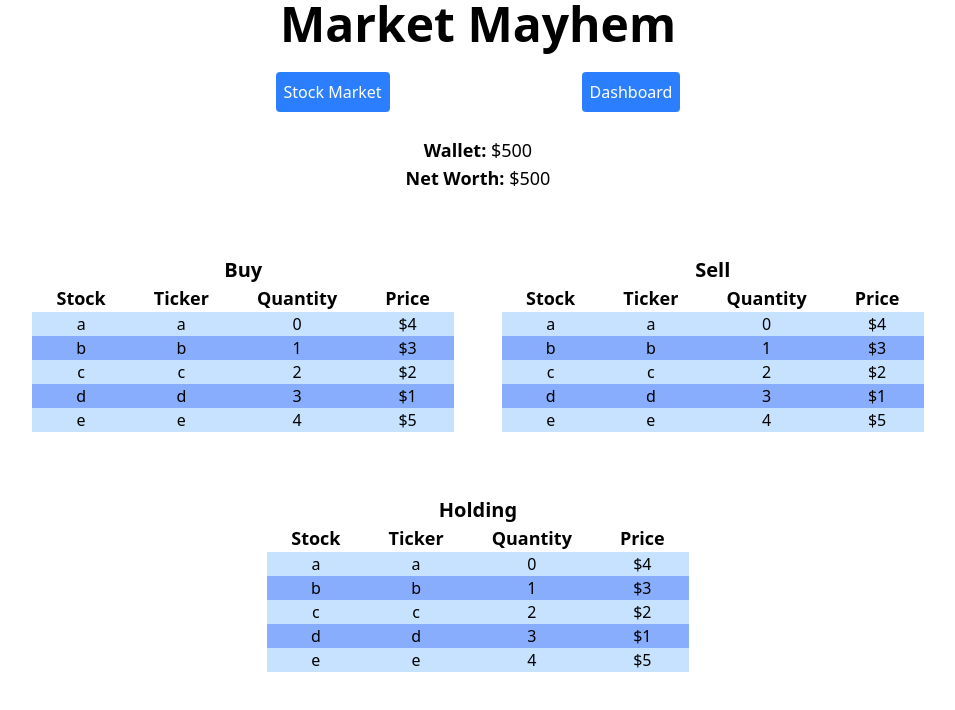
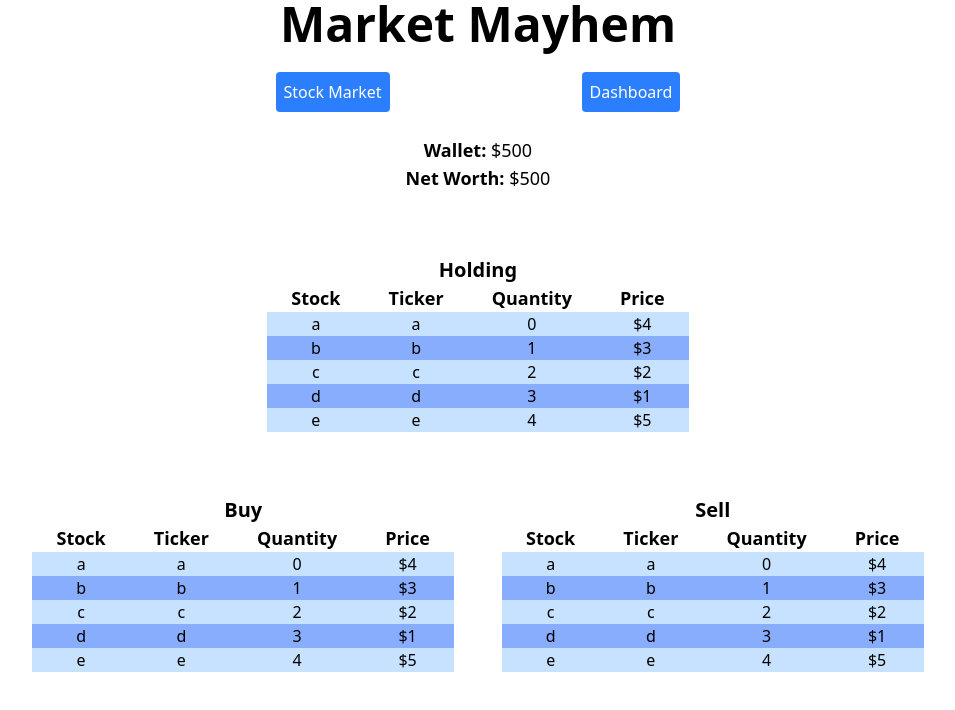
Before and after one commit to lopezkor000/market_mayhem, a Next.js app: page /dashboard in a window 1280 px wide. Shown: the top 710 px of the page, without its empty margins (162-1117 px from the left). Built offline with nearby package versions, Linux system fonts and the light colour scheme.

Commit message:
sell button on dash

```diff
--- a/src/app/dashboard/page.tsx
+++ b/src/app/dashboard/page.tsx
@@ -1,3 +1,7 @@
+"use client";
+
+import { useState } from "react";
+
 function Sell() {
   interface Stock {
     ticker: string;
@@ -92,7 +96,6 @@ function Buy() {
   );
 }
 
-function Holding() {
 interface Stock {
   ticker: string;
   name: string;
@@ -100,6 +103,36 @@ function Holding() {
   price: number;
 }
 
+interface StockProps {
+  stock: Stock;
+  i: number;
+}
+
+function StockHolding({ stock, i }: StockProps) {
+  const [hover, setHover] = useState(false);
+
+  return (
+    <tr
+      key={stock.ticker}
+      id={stock.ticker}
+      className={`${i % 2 ? "bg-blue-600/50" : "bg-blue-300/50"}`}
+      onMouseEnter={() => setHover(true)}
+      onMouseLeave={() => setHover(false)}
+    >
+      <td>{stock.name}</td>
+      <td>{stock.ticker}</td>
+      <td>{stock.quantity}</td>
+      <td>${stock.price}</td>
+      <td className={hover ? "" : "hidden"}>
+        <button className="text-md bg-red-500 rounded font-bold hover:text-white p-3 cursor-pointer">
+          Sell
+        </button>
+      </td>
+    </tr>
+  );
+}
+
+function Holding() {
   const stocks: Stock[] = [
     { name: "a", ticker: "a", quantity: 0, price: 4 },
     { name: "b", ticker: "b", quantity: 1, price: 3 },
@@ -122,16 +155,7 @@ function Holding() {
         </thead>
         <tbody>
           {stocks.map((stock, i) => (
-            <tr
-              key={stock.ticker}
-              id={stock.ticker}
-              className={`${i % 2 ? "bg-blue-600/50" : "bg-blue-300/50"}`}
-            >
-              <td>{stock.name}</td>
-              <td>{stock.ticker}</td>
-              <td>{stock.quantity}</td>
-              <td>${stock.price}</td>
-            </tr>
+            <StockHolding key={i} stock={stock} i={i} />
           ))}
         </tbody>
       </table>
@@ -150,13 +174,13 @@ export default function Market() {
           <strong>Net Worth:</strong> ${500}
         </h1>
       </div>
+      <div className="flex justify-center">
+        <Holding />
+      </div>
       <div className="flex gap-12 justify-center">
         <Buy />
         <Sell />
       </div>
-      <div className="flex justify-center">
-        <Holding />
-      </div>
     </div>
   );
 }
```
Lines whose indentation alone changed are shown as unchanged.
